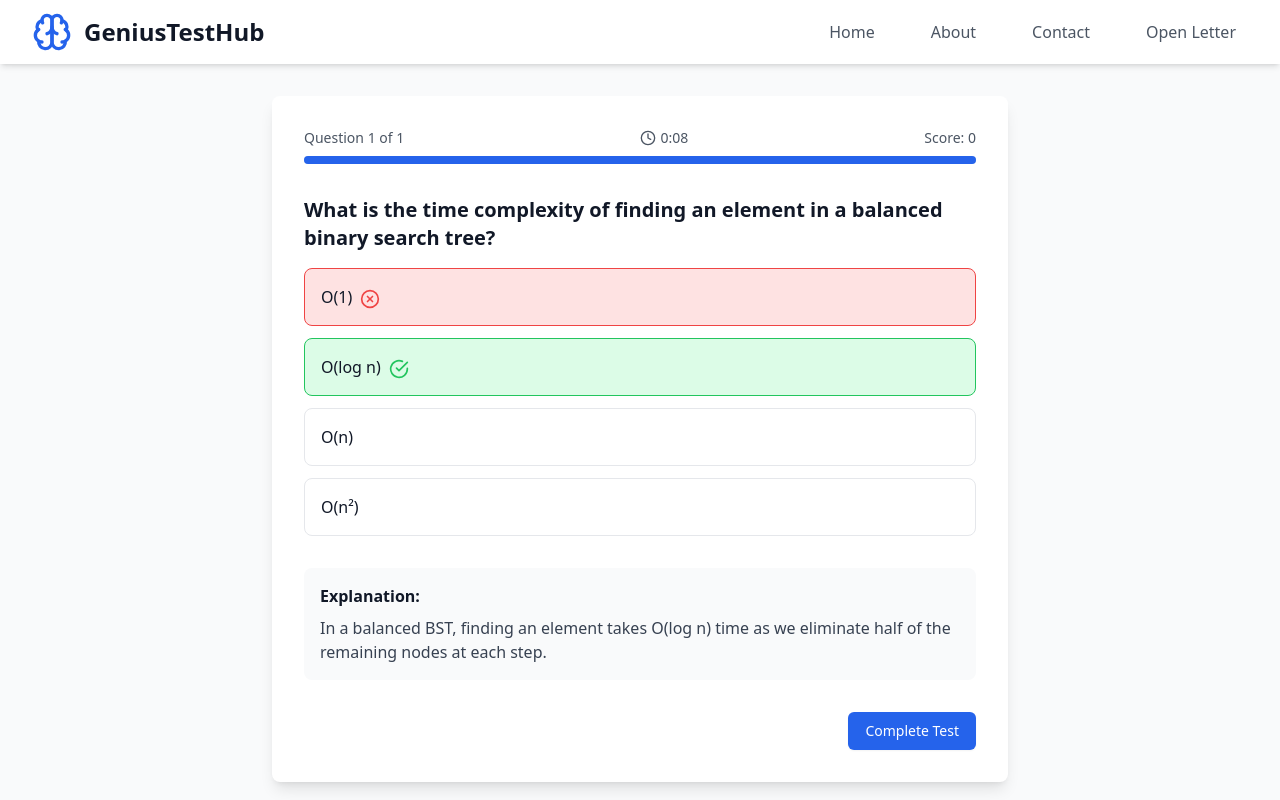
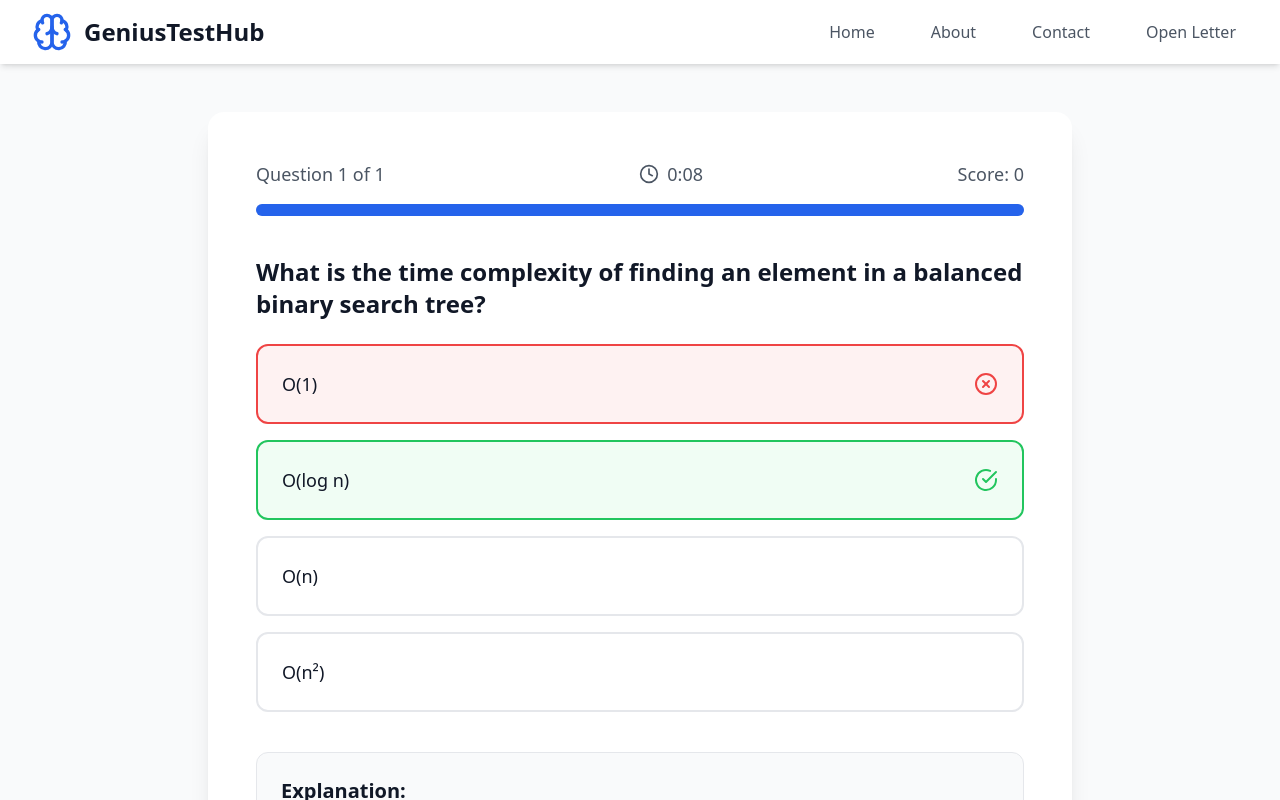
Before and after one commit to TechWithIfn/GeniusTestHub, a React (Vite) app: page /tests/amazon in a window 1280 px wide. Both pictures are taken after a click on the button "O(1)". Shown: the top 800 px of the page. Built offline with nearby package versions, Linux system fonts and the light colour scheme.

Commit message:
Update TestPage.tsx

```diff
--- a/src/pages/TestPage.tsx
+++ b/src/pages/TestPage.tsx
@@ -90,7 +90,7 @@ const TestPage = () => {
     return (
       <div className="min-h-screen pt-16 flex items-center justify-center">
         <div className="text-center">
-          <div className="animate-spin rounded-full h-12 w-12 border-b-2 border-blue-600 mx-auto mb-4"></div>
+          <div className="animate-spin rounded-full h-16 w-16 border-b-4 border-blue-600 mx-auto mb-6"></div>
           <h2 className="text-2xl font-bold text-gray-900">Loading test...</h2>
         </div>
       </div>
@@ -100,13 +100,13 @@ const TestPage = () => {
   if (!questions.length) {
     return (
       <div className="min-h-screen pt-16 flex items-center justify-center">
-        <div className="text-center">
-          <AlertCircle className="h-12 w-12 text-red-500 mx-auto mb-4" />
-          <h2 className="text-2xl font-bold text-gray-900 mb-2">No Questions Available</h2>
-          <p className="text-gray-600 mb-4">Sorry, no questions are available for this test.</p>
+        <div className="text-center px-4">
+          <AlertCircle className="h-16 w-16 text-red-500 mx-auto mb-6" />
+          <h2 className="text-3xl font-bold text-gray-900 mb-4">No Questions Available</h2>
+          <p className="text-gray-600 text-lg mb-8">Sorry, no questions are available for this test.</p>
           <button
             onClick={() => navigate('/subjects')}
-            className="btn"
+            className="btn text-lg px-8 py-3"
           >
             Back to Subjects
           </button>
@@ -121,49 +121,49 @@ const TestPage = () => {
 
     return (
       <div className="min-h-screen pt-16">
-        <div className="max-w-3xl mx-auto px-4 py-8">
-          <div className="bg-white rounded-lg shadow-lg p-8">
-            <div className="text-center mb-8">
-              <Trophy className="h-16 w-16 text-yellow-500 mx-auto mb-4" />
-              <h2 className="text-3xl font-bold mb-2">Test Completed!</h2>
-              <p className="text-gray-600">Great job on completing the test!</p>
+        <div className="max-w-4xl mx-auto px-4 py-12">
+          <div className="bg-white rounded-2xl shadow-xl p-8 md:p-12">
+            <div className="text-center mb-12">
+              <Trophy className="h-20 w-20 text-yellow-500 mx-auto mb-6" />
+              <h2 className="text-4xl font-bold mb-4">Test Completed!</h2>
+              <p className="text-xl text-gray-600">Great job on completing the test!</p>
             </div>
 
-            <div className="grid grid-cols-1 md:grid-cols-3 gap-6 mb-8">
-              <div className="bg-blue-50 p-6 rounded-lg text-center">
-                <p className="text-4xl font-bold text-blue-600 mb-2">{finalScore.toFixed(1)}%</p>
-                <p className="text-gray-600">Final Score</p>
+            <div className="grid grid-cols-1 md:grid-cols-3 gap-8 mb-12">
+              <div className="bg-blue-50 p-8 rounded-xl text-center transform hover:scale-105 transition-transform">
+                <p className="text-5xl font-bold text-blue-600 mb-3">{finalScore.toFixed(1)}%</p>
+                <p className="text-lg text-gray-600">Final Score</p>
               </div>
 
-              <div className="bg-green-50 p-6 rounded-lg text-center">
-                <p className="text-4xl font-bold text-green-600 mb-2">{progress.score}</p>
-                <p className="text-gray-600">Correct Answers</p>
+              <div className="bg-green-50 p-8 rounded-xl text-center transform hover:scale-105 transition-transform">
+                <p className="text-5xl font-bold text-green-600 mb-3">{progress.score}</p>
+                <p className="text-lg text-gray-600">Correct Answers</p>
               </div>
 
-              <div className="bg-red-50 p-6 rounded-lg text-center">
-                <p className="text-4xl font-bold text-red-600 mb-2">{incorrectAnswers}</p>
-                <p className="text-gray-600">Incorrect Answers</p>
+              <div className="bg-red-50 p-8 rounded-xl text-center transform hover:scale-105 transition-transform">
+                <p className="text-5xl font-bold text-red-600 mb-3">{incorrectAnswers}</p>
+                <p className="text-lg text-gray-600">Incorrect Answers</p>
               </div>
             </div>
 
-            <div className="bg-gray-50 p-6 rounded-lg mb-8">
-              <h3 className="text-xl font-semibold mb-4">Test Statistics</h3>
-              <div className="grid grid-cols-1 md:grid-cols-2 gap-4">
-                <div className="flex items-center">
-                  <Clock className="h-5 w-5 text-gray-500 mr-2" />
+            <div className="bg-gray-50 p-8 rounded-xl mb-12">
+              <h3 className="text-2xl font-semibold mb-6">Test Statistics</h3>
+              <div className="grid grid-cols-1 md:grid-cols-2 gap-6">
+                <div className="flex items-center text-lg">
+                  <Clock className="h-6 w-6 text-gray-500 mr-3" />
                   <span>Time Spent: {formatTime(progress.timeSpent || 0)}</span>
                 </div>
-                <div className="flex items-center">
-                  <CheckCircle className="h-5 w-5 text-green-500 mr-2" />
+                <div className="flex items-center text-lg">
+                  <CheckCircle className="h-6 w-6 text-green-500 mr-3" />
                   <span>Accuracy: {((progress.score / questions.length) * 100).toFixed(1)}%</span>
                 </div>
               </div>
             </div>
 
-            <div className="flex justify-center space-x-4">
+            <div className="flex flex-col md:flex-row justify-center space-y-4 md:space-y-0 md:space-x-6">
               <button
                 onClick={() => navigate('/subjects')}
-                className="btn-secondary"
+                className="btn-secondary text-lg px-8 py-3"
               >
                 Back to Subjects
               </button>
@@ -179,7 +179,7 @@ const TestPage = () => {
                   });
                   setShowExplanation(false);
                 }}
-                className="btn"
+                className="btn text-lg px-8 py-3"
               >
                 Retry Test
               </button>
@@ -194,55 +194,61 @@ const TestPage = () => {
 
   return (
     <div className="min-h-screen pt-16">
-      <div className="max-w-3xl mx-auto px-4 py-8">
-        <div className="bg-white rounded-lg shadow-lg p-8">
+      <div className="max-w-4xl mx-auto px-4 py-12">
+        <div className="bg-white rounded-2xl shadow-xl p-8 md:p-12">
           {/* Progress Bar and Stats */}
-          <div className="mb-8">
-            <div className="flex justify-between items-center text-sm text-gray-600 mb-2">
-              <span>Question {progress.currentQuestion + 1} of {questions.length}</span>
-              <div className="flex items-center">
-                <Clock className="h-4 w-4 mr-1" />
+          <div className="mb-10">
+            <div className="flex flex-col md:flex-row justify-between items-center text-lg text-gray-600 mb-4">
+              <span className="mb-2 md:mb-0">Question {progress.currentQuestion + 1} of {questions.length}</span>
+              <div className="flex items-center mb-2 md:mb-0">
+                <Clock className="h-5 w-5 mr-2" />
                 <span>{formatTime(progress.timeSpent || 0)}</span>
               </div>
               <span>Score: {progress.score}</span>
             </div>
-            <div className="w-full bg-gray-200 rounded-full h-2">
+            <div className="w-full bg-gray-200 rounded-full h-3">
               <div
-                className="bg-blue-600 h-2 rounded-full transition-all duration-300"
+                className="bg-blue-600 h-3 rounded-full transition-all duration-300"
                 style={{ width: `${((progress.currentQuestion + 1) / questions.length) * 100}%` }}
               ></div>
             </div>
           </div>
 
           {/* Question */}
-          <div className="mb-8">
-            <h3 className="text-xl font-semibold text-gray-900 mb-4">
+          <div className="mb-10">
+            <h3 className="text-2xl font-semibold text-gray-900 mb-6">
               {currentQuestion.question}
             </h3>
-            <div className="space-y-3">
+            <div className="space-y-4">
               {currentQuestion.options.map((option, index) => (
                 <button
                   key={index}
                   onClick={() => handleAnswer(index)}
                   disabled={showExplanation}
-                  className={`w-full p-4 text-left rounded-lg border transition-colors ${
+                  className={`w-full p-6 text-left rounded-xl border-2 transition-all text-lg ${
                     showExplanation
                       ? index === currentQuestion.correctAnswer
-                        ? 'bg-green-100 border-green-500'
+                        ? 'bg-green-50 border-green-500'
                         : progress.answers[progress.currentQuestion] === index
-                        ? 'bg-red-100 border-red-500'
+                        ? 'bg-red-50 border-red-500'
                         : 'border-gray-200'
-                      : 'border-gray-200 hover:border-blue-500'
+                      : 'border-gray-200 hover:border-blue-500 hover:bg-blue-50'
                   }`}
                 >
-                  {option}
-                  {showExplanation && index === currentQuestion.correctAnswer && (
-                    <CheckCircle className="h-5 w-5 text-green-500 inline ml-2" />
-                  )}
-                  {showExplanation && index === progress.answers[progress.currentQuestion] &&
-                   index !== currentQuestion.correctAnswer && (
-                    <XCircle className="h-5 w-5 text-red-500 inline ml-2" />
-                  )}
+                  <div className="flex items-center justify-between">
+                    <span>{option}</span>
+                    {showExplanation && (
+                      <span>
+                        {index === currentQuestion.correctAnswer && (
+                          <CheckCircle className="h-6 w-6 text-green-500" />
+                        )}
+                        {index === progress.answers[progress.currentQuestion] &&
+                         index !== currentQuestion.correctAnswer && (
+                          <XCircle className="h-6 w-6 text-red-500" />
+                        )}
+                      </span>
+                    )}
+                  </div>
                 </button>
               ))}
             </div>
@@ -250,9 +256,9 @@ const TestPage = () => {
 
           {/* Explanation */}
           {showExplanation && (
-            <div className="mb-8 p-4 bg-gray-50 rounded-lg">
-              <h4 className="font-semibold text-gray-900 mb-2">Explanation:</h4>
-              <p className="text-gray-700">{currentQuestion.explanation}</p>
+            <div className="mb-10 p-6 bg-gray-50 rounded-xl border border-gray-200">
+              <h4 className="text-xl font-semibold text-gray-900 mb-3">Explanation:</h4>
+              <p className="text-gray-700 text-lg leading-relaxed">{currentQuestion.explanation}</p>
             </div>
           )}
 
@@ -261,7 +267,7 @@ const TestPage = () => {
             <div className="flex justify-end">
               <button
                 onClick={nextQuestion}
-                className="btn"
+                className="btn text-lg px-8 py-3"
               >
                 {progress.currentQuestion < questions.length - 1 ? 'Next Question' : 'Complete Test'}
               </button>
```
